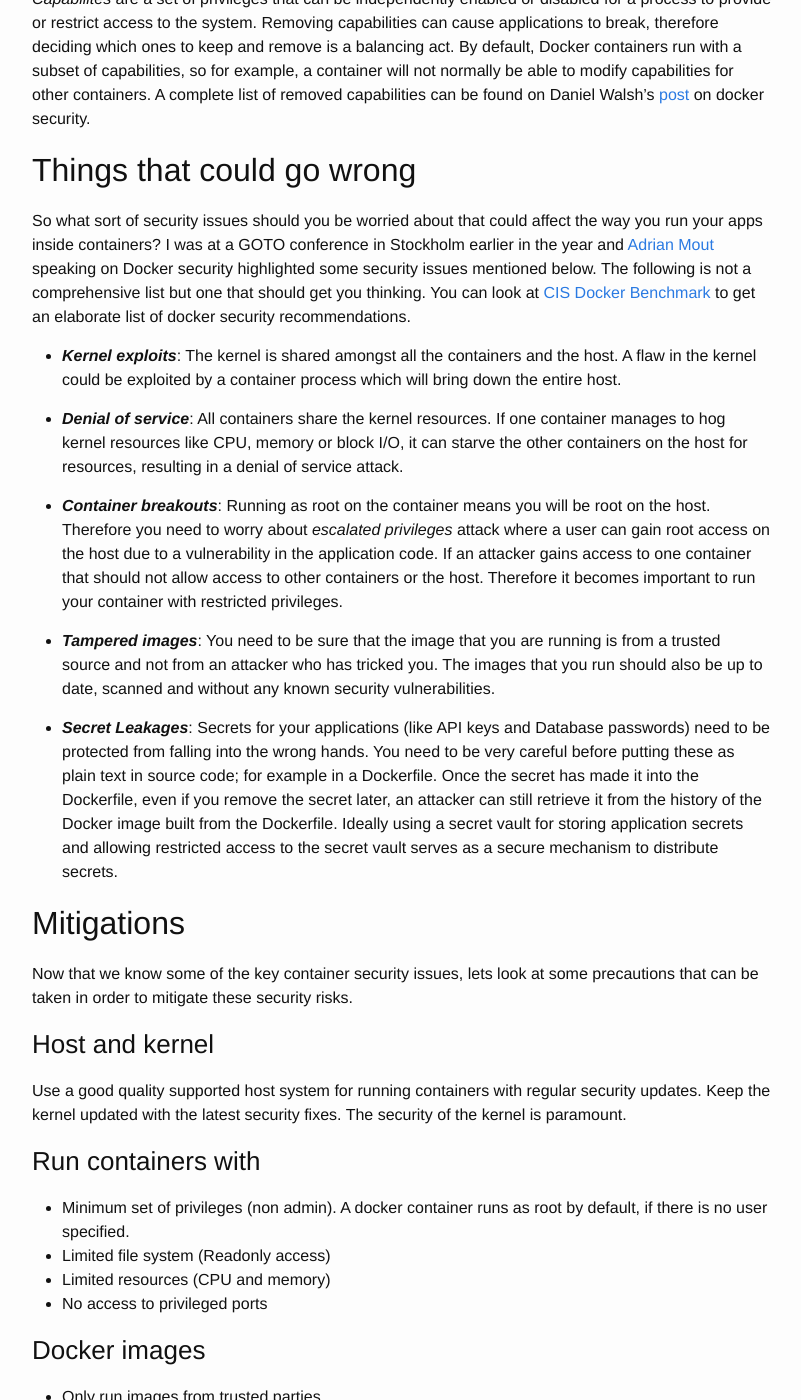
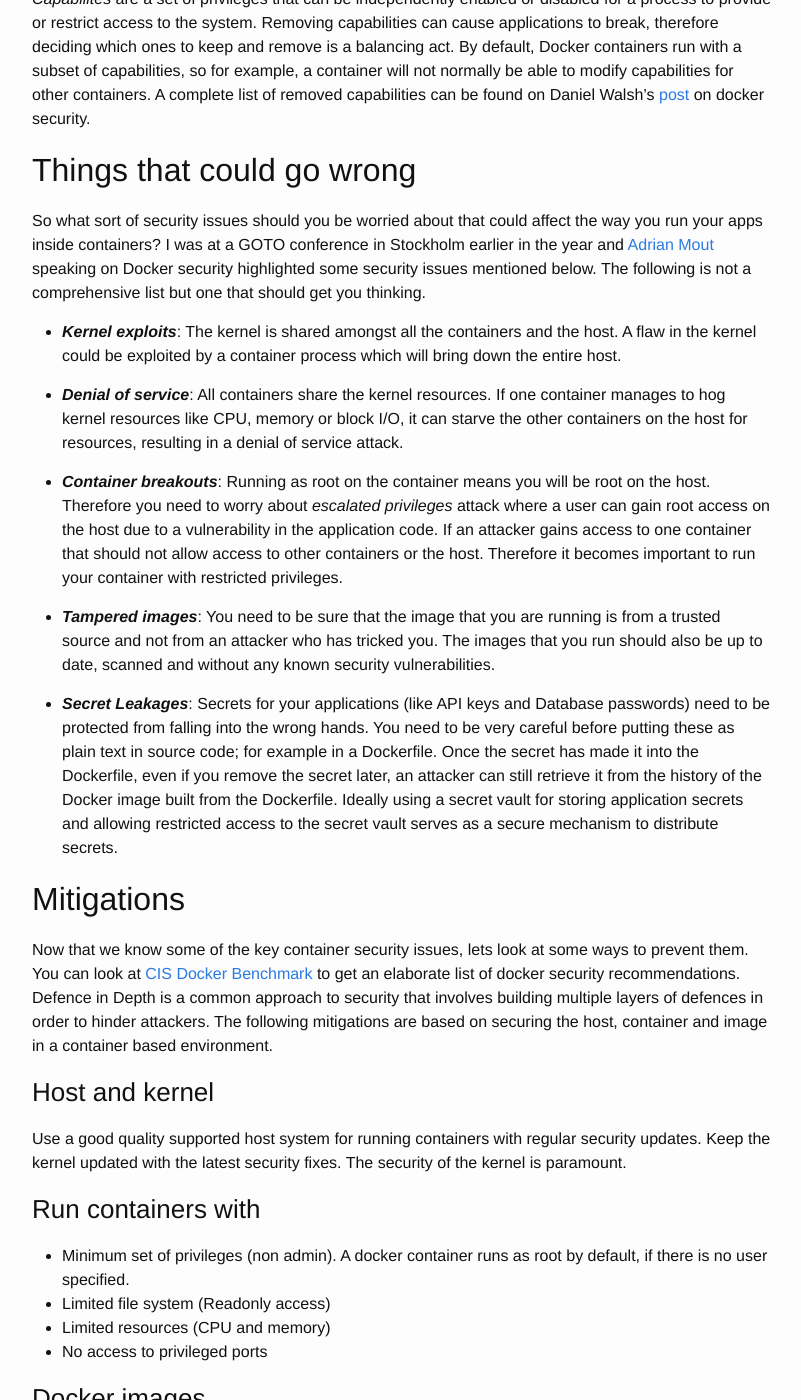
Before and after one commit to hemantksingh/hemantksingh.github.io, a Jekyll site: the page built from _posts/2016-11-07-think-docker-think-security.markdown, in a window 1280 px wide and 1400 px high, scrolled down 1017 px. Shown: the whole window, without its empty margins (238-1039 px from the left). Built offline with Jekyll 4.4.1, drawn with Linux system fonts in a browser that asks for light colours; comment, search, counter and statistics services are not loaded.

Commit message:
Updates docker security post mitigations.

```diff
--- a/_posts/2016-11-07-think-docker-think-security.markdown
+++ b/_posts/2016-11-07-think-docker-think-security.markdown
@@ -25,7 +25,7 @@ Docker uses the resource isolation features of the Linux kernel such as **Namesp
 *Capabilites* are a set of privileges that can be independently enabled or disabled for a process to provide or restrict access to the system. Removing capabilities can cause applications to break, therefore deciding which ones to keep and remove is a balancing act. By default, Docker containers run with a subset of capabilities, so for example, a container will not normally be able to modify capabilities for other containers. A complete list of removed capabilities can be found on Daniel Walsh's [post](https://opensource.com/business/14/9/security-for-docker) on docker security.
 
 ## Things that could go wrong
-So what sort of security issues should you be worried about that could affect the way you run your apps inside containers? I was at a GOTO conference in Stockholm earlier in the year and [Adrian Mout](https://twitter.com/adrianmouat) speaking on Docker security highlighted some security issues mentioned below. The following is not a comprehensive list but one that should get you thinking. You can look at [CIS Docker Benchmark](https://benchmarks.cisecurity.org/tools2/docker/CIS_Docker_1.11.0_Benchmark_v1.0.0.pdf) to get an elaborate list of docker security recommendations.
+So what sort of security issues should you be worried about that could affect the way you run your apps inside containers? I was at a GOTO conference in Stockholm earlier in the year and [Adrian Mout](https://twitter.com/adrianmouat) speaking on Docker security highlighted some security issues mentioned below. The following is not a comprehensive list but one that should get you thinking.
 
 * ***Kernel exploits***: The kernel is shared amongst all the containers and the host. A flaw in the kernel could be exploited by a container process which will bring down the entire host.
 
@@ -39,7 +39,7 @@ So what sort of security issues should you be worried about that could affect th
 
 ## Mitigations
 
-Now that we know some of the key container security issues, lets look at some precautions that can be taken in order to mitigate these security risks.
+Now that we know some of the key container security issues, lets look at some ways to prevent them. You can look at [CIS Docker Benchmark](https://benchmarks.cisecurity.org/tools2/docker/CIS_Docker_1.11.0_Benchmark_v1.0.0.pdf) to get an elaborate list of docker security recommendations. Defence in Depth is a common approach to security that involves building multiple layers of defences in order to hinder attackers. The following mitigations are based on securing the host, container and image in a container based environment.
 
 ### Host and kernel
 Use a good quality supported host system for running containers with regular security updates. Keep the kernel updated with the latest security fixes. The security of the kernel is paramount.
```
